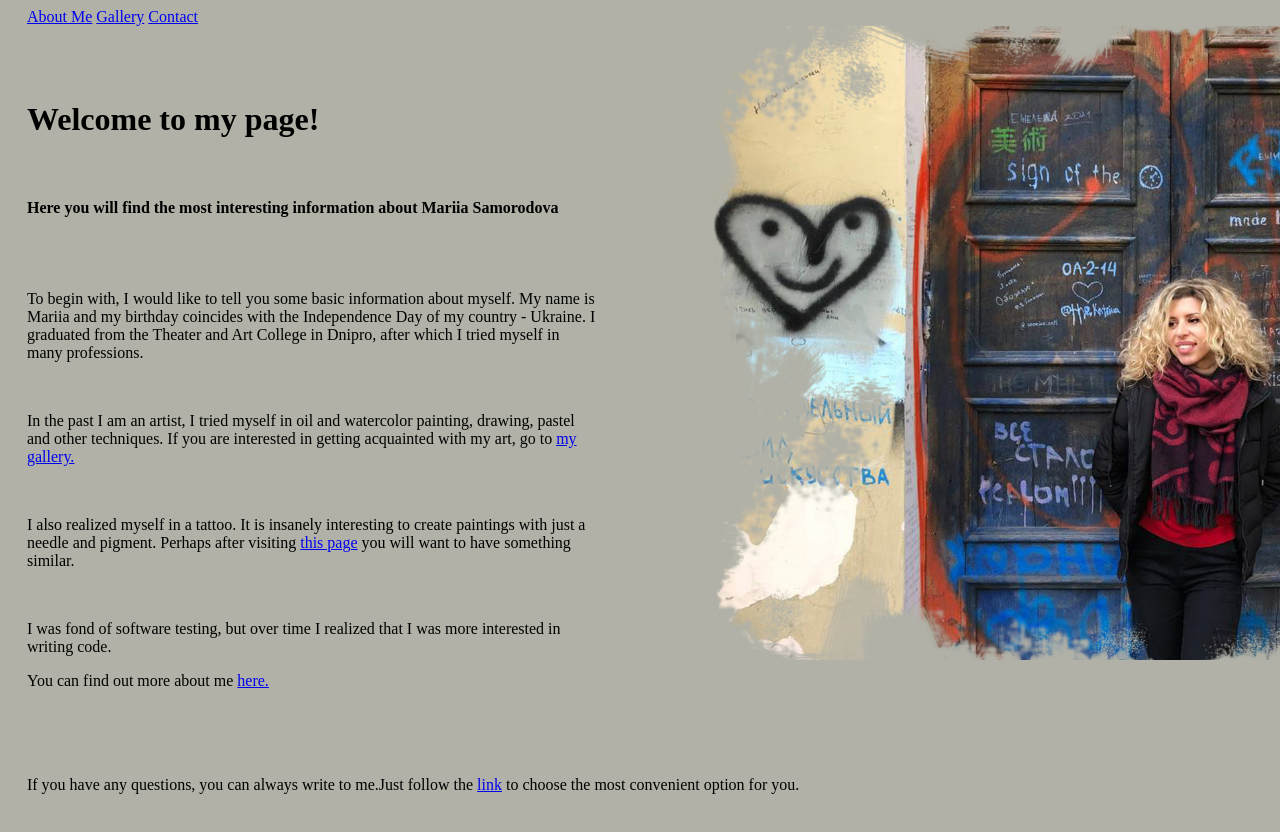
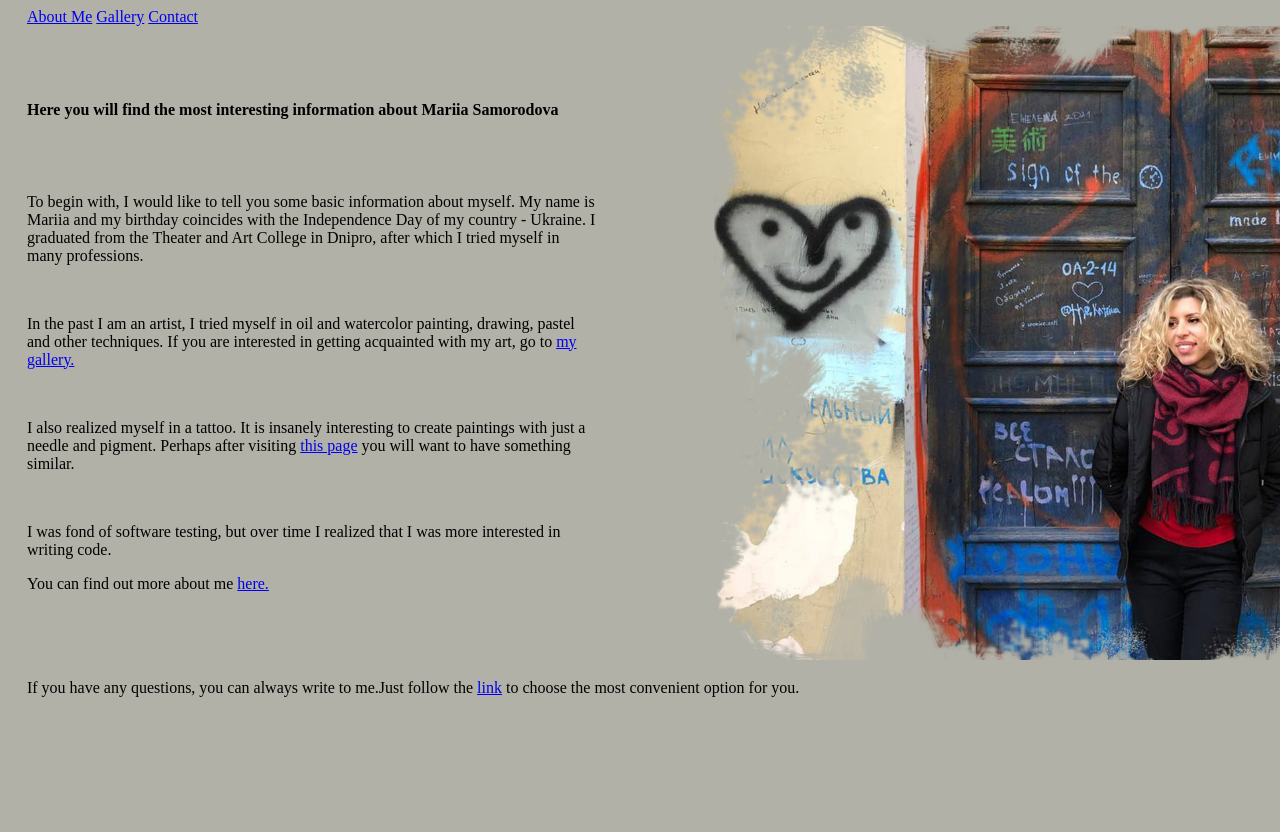
Before and after one commit to FrankyMarch/AboutMyself, a plain HTML site: page index.html in a window 1280 px wide. Shown: the top 832 px of the page. After the commit the page ends 800 px from the top, so only its background shows below. Drawn offline with Linux system fonts and the light colour scheme.

Commit message:
change content-test-3

```diff
--- a/index.html
+++ b/index.html
@@ -18,8 +18,7 @@
                         alt="Me"/></div>
 <div class="form2">
     <br><br><br>
-    <h1>Welcome to my page!</h1>
-    <br>
+
     <h4>Here you will find the most interesting information about Mariia Samorodova</h4>
     <br><br>
     <p>To begin with, I would like to tell you some basic information about myself. My name is Mariia and my
```
